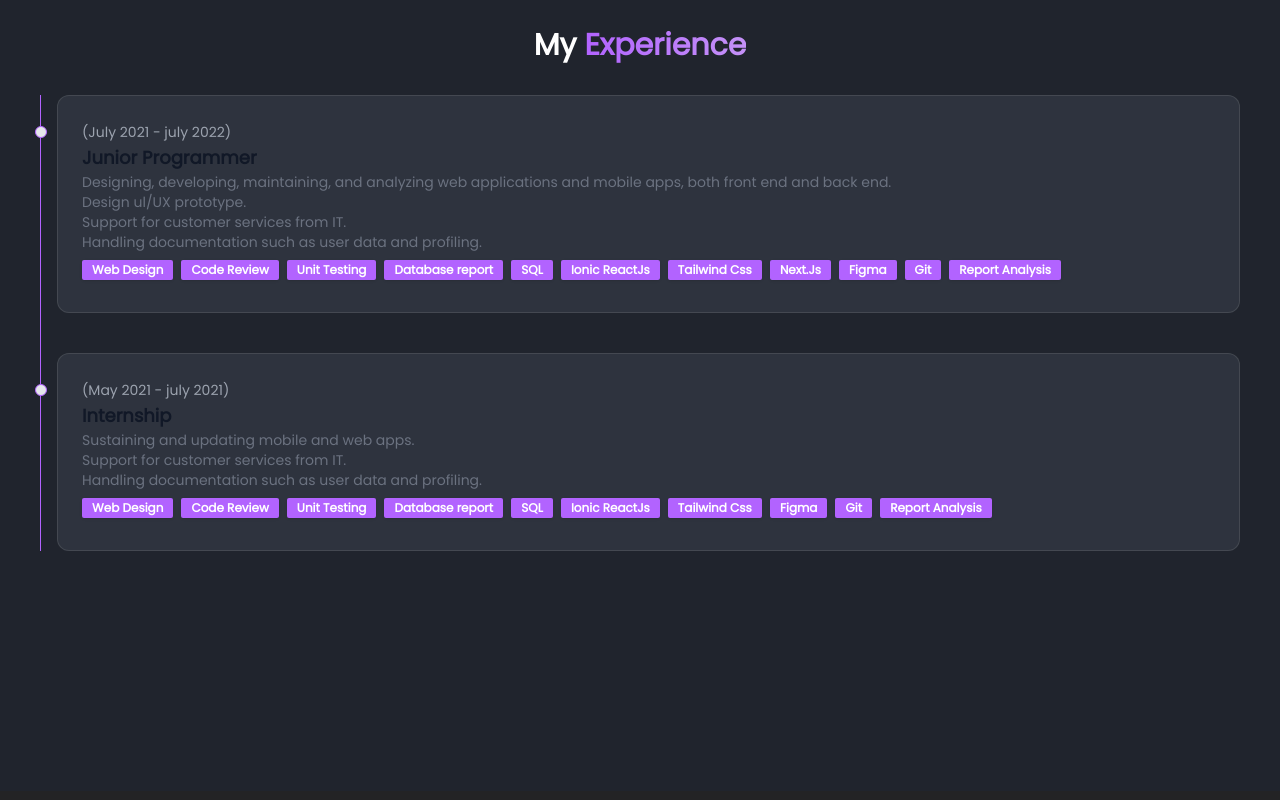
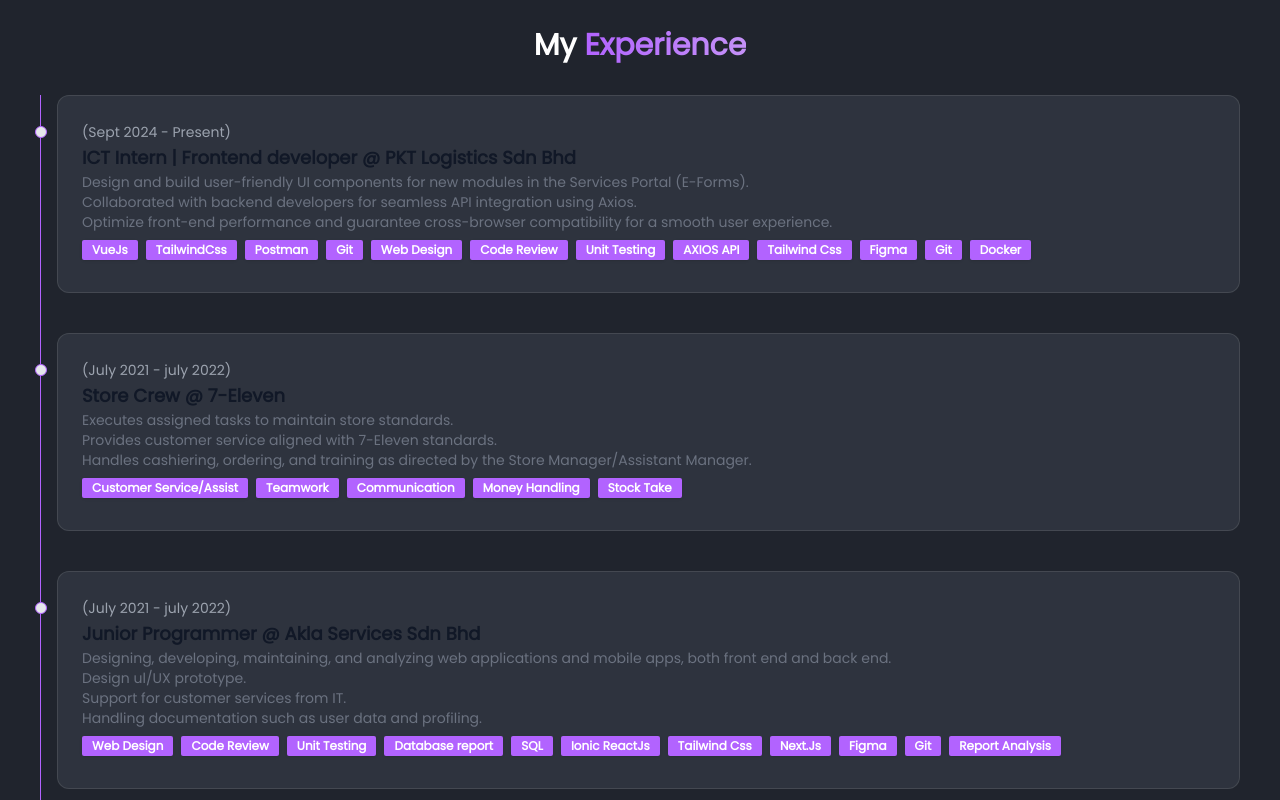
Before and after one commit to amirabdulaziz/amirportfolio, a React (Create React App) app: page / in a window 1280 px wide. Shown: the part 1980-2780 px from the top of the page. Built offline with nearby package versions, Linux system fonts and the light colour scheme.

Commit message:
Update experience and resume

```diff
--- a/src/components/Experience.jsx
+++ b/src/components/Experience.jsx
@@ -12,13 +12,120 @@ const Experience = () => {
           data-aos="fade-up"
           class="relative border-s border-[#b263ff] dark:border-[#b263ff] "
         >
+                    <li class="mb-10 ms-4 bg-gray-500/20 rounded-xl border border-white/[0.1] p-6">
+            <div class="absolute w-3 h-3 bg-gray-200 rounded-full mt-1.5 -start-1.5 border border-[#b263ff] dark:border-[#b263ff] dark:bg-[#b263ff]"></div>
+            <time class="mb-1 text-sm font-normal leading-none text-gray-400 dark:text-gray-500">
+              (Sept 2024 - Present)
+            </time>
+            <h3 class="text-lg font-semibold text-gray-900 dark:text-white">
+              ICT Intern | Frontend developer @ PKT Logistics Sdn Bhd
+            </h3>
+            <div
+              data-aos="fade-right"
+              className="text-base font-normal text-gray-500 dark:text-gray-400"
+            >
+              <ul>
+                <li className="text-sm">
+                Design and build user-friendly UI components for new modules in the Services Portal (E-Forms).
+                </li>
+                <li className="text-sm">Collaborated with backend developers for seamless API integration using Axios.</li>
+                <li className="text-sm">
+                Optimize front-end performance and guarantee cross-browser compatibility for a smooth user experience.
+                </li>
+              </ul>
+            </div>
+            <div
+              data-aos="fade-left"
+              className="flex gap-2 flex-wrap py-2 items-center text-white font-light"
+            >
+                            <div className="inline-flex rounded-sm items-center rouned-md px-2.5 py-0.5 text-xs font-semibold transition-colors focus:outline-none focus:ring-2 focus:ring-ring focus:ring-offset-2 cursor-default border-transparent bg-primary-color text-primary-foreground shadow hover:bg-primary/80">
+                VueJs
+              </div>
+              <div className="inline-flex rounded-sm items-center rouned-md px-2.5 py-0.5 text-xs font-semibold transition-colors focus:outline-none focus:ring-2 focus:ring-ring focus:ring-offset-2 cursor-default border-transparent bg-primary-color text-primary-foreground shadow hover:bg-primary/80">
+                TailwindCss
+              </div>
+              <div className="inline-flex rounded-sm items-center rouned-md px-2.5 py-0.5 text-xs font-semibold transition-colors focus:outline-none focus:ring-2 focus:ring-ring focus:ring-offset-2 cursor-default border-transparent bg-primary-color text-primary-foreground shadow hover:bg-primary/80">
+                Postman
+              </div>
+              <div className="inline-flex rounded-sm items-center rouned-md px-2.5 py-0.5 text-xs font-semibold transition-colors focus:outline-none focus:ring-2 focus:ring-ring focus:ring-offset-2 cursor-default border-transparent bg-primary-color text-primary-foreground shadow hover:bg-primary/80">
+                Git
+              </div>
+              <div className="inline-flex rounded-sm items-center rouned-md px-2.5 py-0.5 text-xs font-semibold transition-colors focus:outline-none focus:ring-2 focus:ring-ring focus:ring-offset-2 cursor-default border-transparent bg-primary-color text-primary-foreground shadow hover:bg-primary/80">
+                Web Design
+              </div>
+              <div className="inline-flex rounded-sm items-center rouned-md px-2.5 py-0.5 text-xs font-semibold transition-colors focus:outline-none focus:ring-2 focus:ring-ring focus:ring-offset-2 cursor-default border-transparent bg-primary-color text-primary-foreground shadow hover:bg-primary/80">
+                Code Review
+              </div>
+              <div className="inline-flex rounded-sm items-center rouned-md px-2.5 py-0.5 text-xs font-semibold transition-colors focus:outline-none focus:ring-2 focus:ring-ring focus:ring-offset-2 cursor-default border-transparent bg-primary-color text-primary-foreground shadow hover:bg-primary/80">
+                Unit Testing
+              </div>
+              <div className="inline-flex rounded-sm items-center rouned-md px-2.5 py-0.5 text-xs font-semibold transition-colors focus:outline-none focus:ring-2 focus:ring-ring focus:ring-offset-2 cursor-default border-transparent bg-primary-color text-primary-foreground shadow hover:bg-primary/80">
+                AXIOS API
+              </div>
+              <div className="inline-flex rounded-sm items-center rouned-md px-2.5 py-0.5 text-xs font-semibold transition-colors focus:outline-none focus:ring-2 focus:ring-ring focus:ring-offset-2 cursor-default border-transparent bg-primary-color text-primary-foreground shadow hover:bg-primary/80">
+                Tailwind Css
+              </div>
+              <div className="inline-flex rounded-sm items-center rouned-md px-2.5 py-0.5 text-xs font-semibold transition-colors focus:outline-none focus:ring-2 focus:ring-ring focus:ring-offset-2 cursor-default border-transparent bg-primary-color text-primary-foreground shadow hover:bg-primary/80">
+                Figma
+              </div>
+              <div className="inline-flex rounded-sm items-center rouned-md px-2.5 py-0.5 text-xs font-semibold transition-colors focus:outline-none focus:ring-2 focus:ring-ring focus:ring-offset-2 cursor-default border-transparent bg-primary-color text-primary-foreground shadow hover:bg-primary/80">
+                Git
+              </div>
+              <div className="inline-flex rounded-sm items-center rouned-md px-2.5 py-0.5 text-xs font-semibold transition-colors focus:outline-none focus:ring-2 focus:ring-ring focus:ring-offset-2 cursor-default border-transparent bg-primary-color text-primary-foreground shadow hover:bg-primary/80">
+                Docker
+              </div>
+            </div>
+          </li>
           <li class="mb-10 ms-4 bg-gray-500/20 rounded-xl border border-white/[0.1] p-6">
             <div class="absolute w-3 h-3 bg-gray-200 rounded-full mt-1.5 -start-1.5 border border-[#b263ff] dark:border-[#b263ff] dark:bg-[#b263ff]"></div>
             <time class="mb-1 text-sm font-normal leading-none text-gray-400 dark:text-gray-500">
               (July 2021 - july 2022)
             </time>
             <h3 class="text-lg font-semibold text-gray-900 dark:text-white">
-              Junior Programmer
+             Store Crew @ 7-Eleven
+            </h3>
+            <div
+              data-aos="fade-right"
+              className="text-base font-normal text-gray-500 dark:text-gray-400"
+            >
+              <ul>
+                <li className="text-sm">
+                Executes assigned tasks to maintain store standards.
+                </li>
+                <li className="text-sm">Provides customer service aligned with 7-Eleven standards.</li>
+                <li className="text-sm">
+                Handles cashiering, ordering, and training as directed by the Store Manager/Assistant Manager.
+                </li>
+              </ul>
+            </div>
+            <div
+              data-aos="fade-left"
+              className="flex gap-2 flex-wrap py-2 items-center text-white font-light"
+            >
+               <div className="inline-flex rounded-sm items-center rouned-md px-2.5 py-0.5 text-xs font-semibold transition-colors focus:outline-none focus:ring-2 focus:ring-ring focus:ring-offset-2 cursor-default border-transparent bg-primary-color text-primary-foreground shadow hover:bg-primary/80">
+                Customer Service/Assist
+              </div>
+              <div className="inline-flex rounded-sm items-center rouned-md px-2.5 py-0.5 text-xs font-semibold transition-colors focus:outline-none focus:ring-2 focus:ring-ring focus:ring-offset-2 cursor-default border-transparent bg-primary-color text-primary-foreground shadow hover:bg-primary/80">
+                Teamwork
+              </div>
+              <div className="inline-flex rounded-sm items-center rouned-md px-2.5 py-0.5 text-xs font-semibold transition-colors focus:outline-none focus:ring-2 focus:ring-ring focus:ring-offset-2 cursor-default border-transparent bg-primary-color text-primary-foreground shadow hover:bg-primary/80">
+                Communication
+              </div>
+              <div className="inline-flex rounded-sm items-center rouned-md px-2.5 py-0.5 text-xs font-semibold transition-colors focus:outline-none focus:ring-2 focus:ring-ring focus:ring-offset-2 cursor-default border-transparent bg-primary-color text-primary-foreground shadow hover:bg-primary/80">
+                Money Handling
+              </div>
+              <div className="inline-flex rounded-sm items-center rouned-md px-2.5 py-0.5 text-xs font-semibold transition-colors focus:outline-none focus:ring-2 focus:ring-ring focus:ring-offset-2 cursor-default border-transparent bg-primary-color text-primary-foreground shadow hover:bg-primary/80">
+                Stock Take
+              </div>
+            </div>
+          </li>
+          <li class="mb-10 ms-4 bg-gray-500/20 rounded-xl border border-white/[0.1] p-6">
+            <div class="absolute w-3 h-3 bg-gray-200 rounded-full mt-1.5 -start-1.5 border border-[#b263ff] dark:border-[#b263ff] dark:bg-[#b263ff]"></div>
+            <time class="mb-1 text-sm font-normal leading-none text-gray-400 dark:text-gray-500">
+              (July 2021 - july 2022)
+            </time>
+            <h3 class="text-lg font-semibold text-gray-900 dark:text-white">
+              Junior Programmer @ Akla Services Sdn Bhd
             </h3>
             <div
               data-aos="fade-right"
@@ -83,7 +190,7 @@ const Experience = () => {
               (May 2021 - july 2021)
             </time>
             <h3 class="text-lg font-semibold text-gray-900 dark:text-white">
-              Internship
+              Internship @ Akla Services Sdn Bhd
             </h3>
             <div
               data-aos="fade-right"
```
Also changed, not shown: 1 other file (tests, documents, lock files or other folders).
